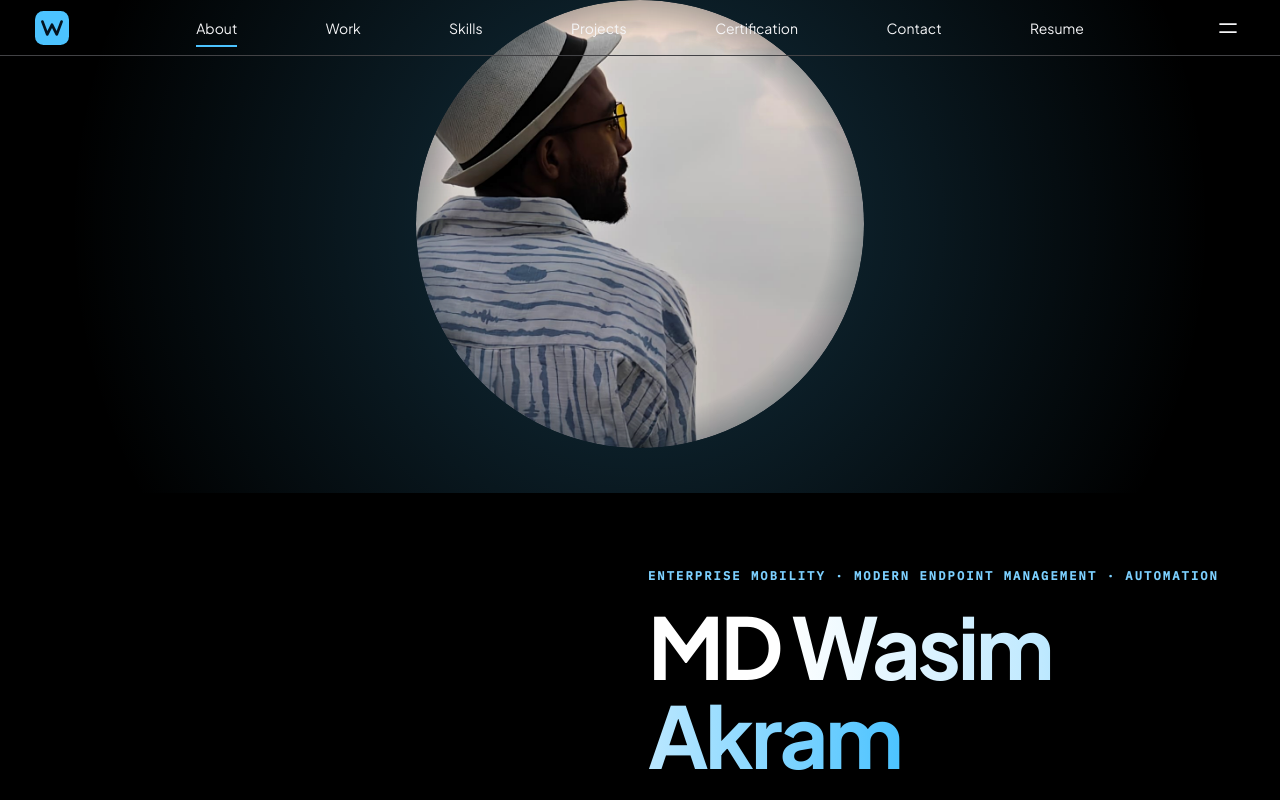
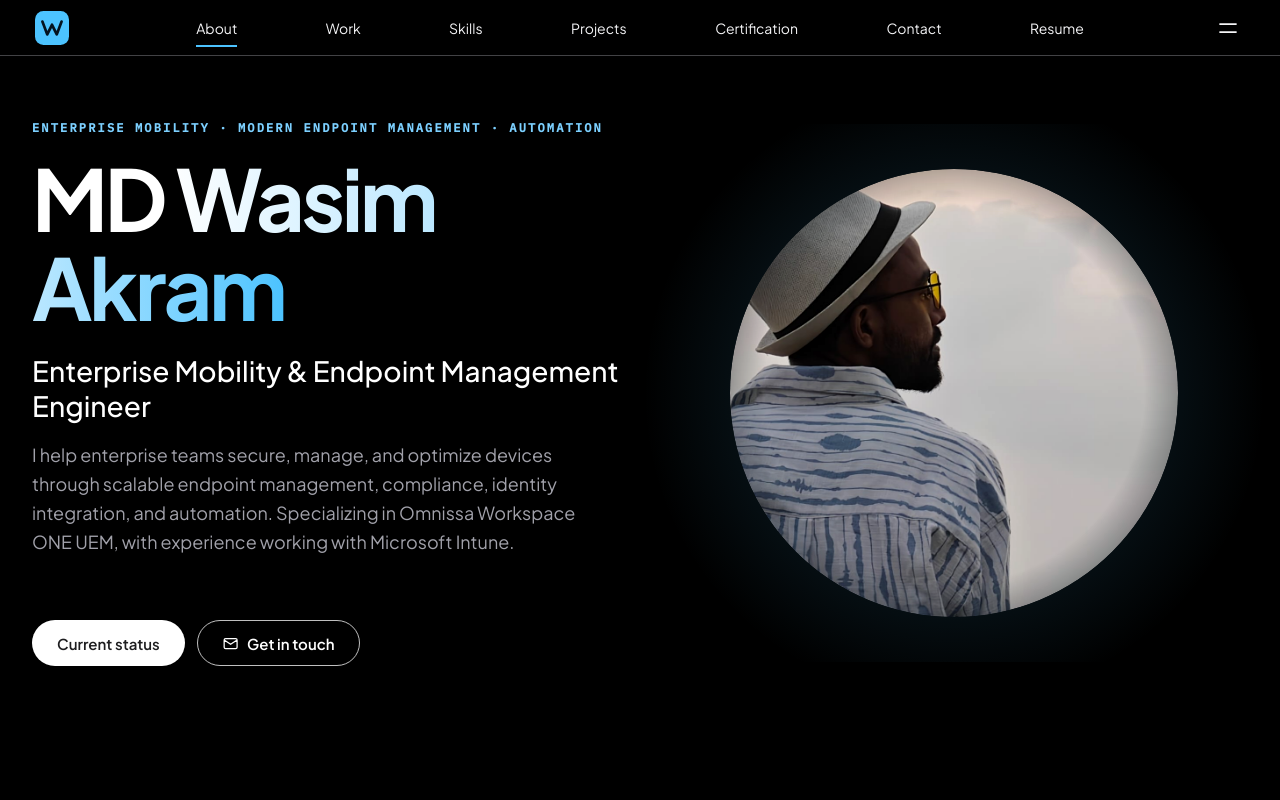
Before and after one commit to akramw/MyProfile, a React (Vite) app: page / in a window 1280 px wide. Shown: the top 800 px of the page. Built offline with nearby package versions, Linux system fonts and the light colour scheme.

Commit message:
Refactor Hero component layout and image size
Updated the Hero component to adjust image dimensions and structure.

```diff
--- a/src/sections/Hero/Hero.tsx
+++ b/src/sections/Hero/Hero.tsx
@@ -5,19 +5,22 @@ import s from './Hero.module.css';
 export function Hero() {
   return (
     <header id="hero" className={s.hero}>
+      <div className={`wrap xl ${s.inner}`}>
+        {/* Right Side: Photo */}
         <div className={s.photo}>
           <div className={s.figure}>
             <img
               className={s.portrait}
               src={profile.photo}
               alt={`Portrait of ${profile.name}`}
-            width={1072}
-            height={624}
+              width={600}
+              height={600}
               fetchPriority="high"
             />
           </div>
         </div>
-      <div className={`wrap xl ${s.inner}`}>
+
+        {/* Left Side: Content */}
         <div className={s.copy}>
           <p className={s.eyebrow}>{profile.eyebrow}</p>
           <h1 className={s.name} aria-label={profile.name}>
@@ -27,6 +30,7 @@ export function Hero() {
           </h1>
           <p className={s.role}>{profile.role}</p>
           <p className={s.lede}>{profile.pitch}</p>
+
           <div className={s.cta}>
             <LinkButton variant="primary" href="#experience">
               Current status
```
Lines whose indentation alone changed are shown as unchanged.
